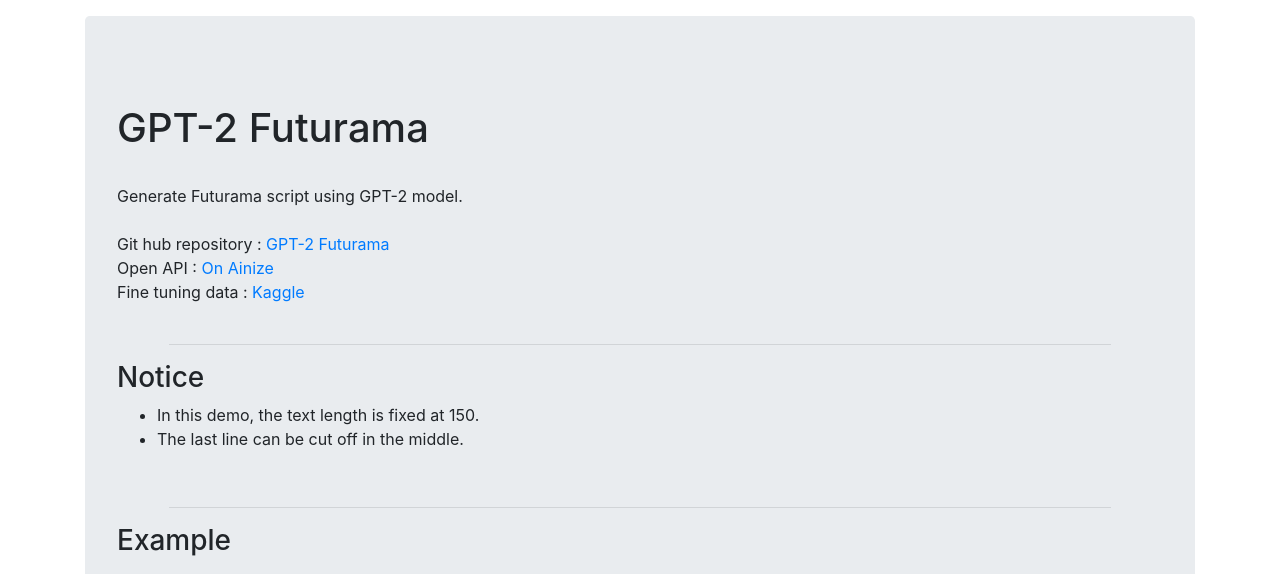
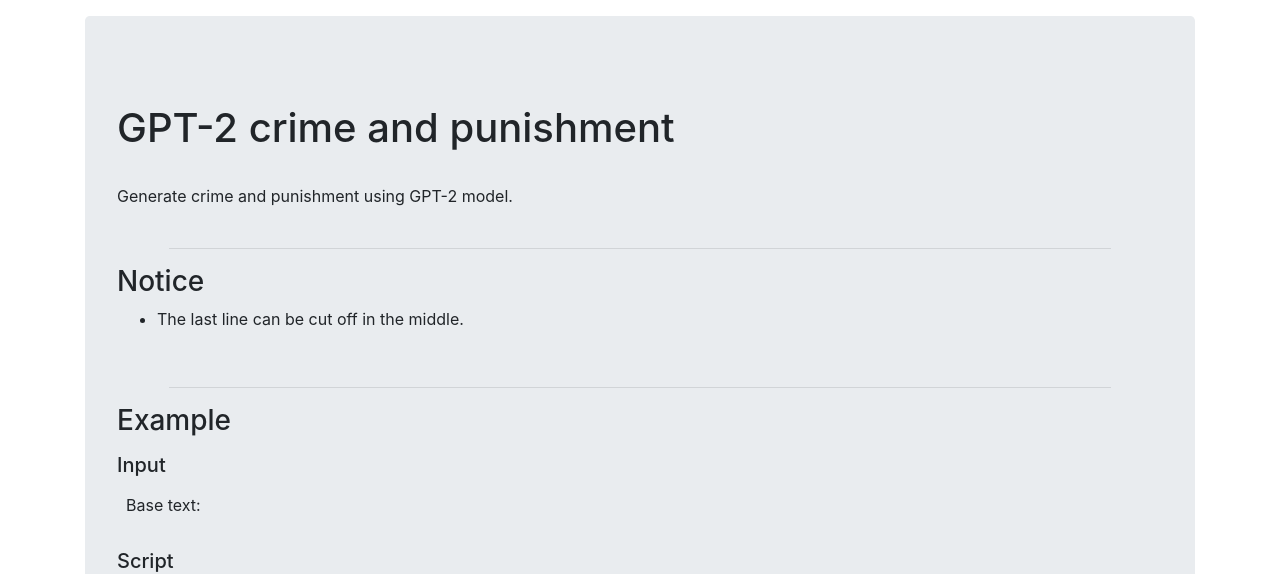
Before and after one commit to fpem123/GPT2-code, a Flask app: page / in a window 1280 px wide. Shown: the top 574 px of the page. Run offline with Flask 2, Linux system fonts and the light colour scheme; some libraries are stand-ins or nearby versions.

Commit message:
Change crime and punishment model

```diff
--- a/app.py
+++ b/app.py
@@ -1,22 +1,21 @@
-from transformers import AutoModelForCausalLM, AutoTokenizer
+from transformers import ReformerModelWithLMHead, ReformerTokenizer
 from flask import Flask, request, jsonify, render_template
 import torch
 
 from queue import Queue, Empty
 from threading import Thread
 import time
+import os
+
+os.environ['KMP_DUPLICATE_LIB_OK']='True'
 
 app = Flask(__name__)
 
-tokenizer_java = AutoTokenizer.from_pretrained('microsoft/CodeGPT-small-java')
-model_java = AutoModelForCausalLM.from_pretrained('microsoft/CodeGPT-small-java')
-
-tokenizer_py = AutoTokenizer.from_pretrained('microsoft/CodeGPT-small-py')
-model_py = AutoModelForCausalLM.from_pretrained('microsoft/CodeGPT-small-py')
+tokenizer = ReformerModelWithLMHead.from_pretrained('google/reformer-crime-and-punishment')
+model = ReformerTokenizer.from_pretrained('google/reformer-crime-and-punishment')
 
 device = torch.device('cuda' if torch.cuda.is_available() else 'cpu')
-model_java.to(device)
-model_py.to(device)
+model.to(device)
 
 requests_queue = Queue()    # request queue.
 BATCH_SIZE = 1              # max request size.
@@ -38,23 +37,19 @@ def handle_requests_by_batch():
 
             for requests in request_batch:
                 try:
-                    code_type = requests['input'].pop(0)
-                    if code_type == 'python':
-                        requests["output"] = mk_python_code(requests['input'][0], requests['input'][1], requests['input'][2])
-                    elif code_type == 'java':
-                        requests["output"] = mk_java_code(requests['input'][0], requests['input'][1], requests['input'][2])
+                    requests["output"] = mk_crim_punish(requests['input'][0], requests['input'][1], requests['input'][2])
                 except:
                     requests["output"] = 'error :('
 
-handler = Thread(target=handle_requests_by_batch).start()
 
+Thread(target=handle_requests_by_batch).start()
 
 ##
 # GPT-2 generator.
 # Make java code!.
-def mk_java_code(text, length, how_many):
+def mk_crim_punish(text, length, how_many):
     try:
-        input_ids = tokenizer_java.encode(text, return_tensors='pt')
+        input_ids = tokenizer.encode(text, return_tensors='pt')
 
         # input_ids also need to apply gpu device!
         input_ids = input_ids.to(device)
@@ -65,56 +60,19 @@ def mk_java_code(text, length, how_many):
         length = length if length > 0 else 1
 
         # model generating
-        sample_outputs = model_java.generate(input_ids, pad_token_id=50256,
-                                             do_sample=True,
-                                             max_length=length,
-                                             min_length=min_length,
-                                             top_p=0.80,
-                                             top_k=40,
-                                             num_return_sequences=how_many)
+        sample_outputs = model.generate(input_ids, pad_token_id=50256,
+                                        do_sample=True,
+                                        max_length=length,
+                                        top_p=0.80,
+                                        top_k=40,
+                                        num_return_sequences=how_many)
 
         result = dict()
 
         for idx, sample_output in enumerate(sample_outputs):
-            java_code = tokenizer_java.decode(sample_output, skip_special_tokens=True)
-            result[idx] = java_code
-
-        return result
-
-    except Exception as e:
-        print('Error occur in java code generating!', e)
-        return jsonify({'error': e}), 500
-
-
-##
-# GPT-2 generator.
-# Make java code!.
-def mk_python_code(text, length, how_many):
-    try:
-        input_ids = tokenizer_py.encode(text, return_tensors='pt')
-
-        # input_ids also need to apply gpu device!
-        input_ids = input_ids.to(device)
-
-        min_length = len(input_ids.tolist()[0])
-        length += min_length
-
-        length = length if length > 0 else 1
-
-        # model generating
-        sample_outputs = model_py.generate(input_ids, pad_token_id=50256,
-                                           do_sample=True,
-                                           max_length=length,
-                                           min_length=min_length,
-                                           top_p=0.80,
-                                           top_k=40,
-                                           num_return_sequences=how_many)
-
-        result = dict()
-
-        for idx, sample_output in enumerate(sample_outputs):
-            python_code = tokenizer_py.decode(sample_output, skip_special_tokens=True)
-            result[idx] = python_code
+            story = tokenizer.decode(sample_output, skip_special_tokens=True)
+            print(story)
+            result[idx] = story
 
         return result
 
@@ -125,8 +83,8 @@ def mk_python_code(text, length, how_many):
 
 ##
 # Get post request page.
-@app.route('/<types>', methods=['POST'])
-def generate(types):
+@app.route('/gen', methods=['POST'])
+def generate():
     # GPU app can process only one request in one time.
     if requests_queue.qsize() > BATCH_SIZE:
         return jsonify({'Error': 'Too Many Requests'}), 429
@@ -138,8 +96,6 @@ def generate(types):
         length = int(request.form['length'])
         how_many = int(request.form['howmany'])
 
-
-        args.append(types)
         args.append(text)
         args.append(length)
         args.append(how_many)
--- a/templates/main.html
+++ b/templates/main.html
@@ -52,17 +52,10 @@
 
         const length = document.getElementById("length").value;
         const howmany = document.getElementById("howmany").value;
-        let types_radio = document.getElementsByName("types");
-        let types = 'python';
 
-        for (var i=0; i<types_radio.length; i++) {
-            if (types_radio[i].checked == true) {
-                types = types_radio[i].value;
-            }
-        }
 
         const formData = new FormData();
-        const url = `/${types}`;
+        const url = `/gen`;
         let start = 0;
 
         formData.append('text', text);
@@ -86,8 +79,6 @@
             flag = false;
             document.getElementById('warning').innerText = err;
         }).then(data => {
-            data = data[0];
-
             const table = document.getElementById('generated');
 
             // 기존 내용 삭제
@@ -95,23 +86,19 @@
                 table.removeChild(table.lastChild);
             }
 
-            for (i in data) {
+             for (i in data) {
                 const row = table.insertRow();
-                const name = row.insertCell(0);
+                const idx = row.insertCell(0);
                 const text = row.insertCell(1);
 
-                name.style.width = "20%";
-                text.style.width = '70%';
+                idx.style.width = "10%";
+                text.style.width = '80%';
                 text.style.height = '60pt';
 
+                idx.innerHTML = i;
+                text.innerHTML = data[i];
 
-                if (chars.includes(data[i][0])) {
-                    name.innerHTML = `<td class="name"><center><img src="../static/${data[i][0]}.png" width="50" height="70"><br>${data[i][0]}</center></td>`;
-                } else {
-                    name.innerHTML = `<td class="name"><center><br>${data[i][0]}</center></td>`;
-                }
-
-                text.innerHTML = data[i][1];
+                console.log(data[i]);
             }
 
             clearInterval(timer);
@@ -156,11 +143,8 @@
             <div class="intro">
                 <br>
                 <!-- Project title -->
-                <h1>GPT-2 Futurama</h1><br>
-                <a>Generate Futurama script using GPT-2 model.</a><br><br>
-                <a>Git hub repository : </a> <a href="https://github.com/fpem123/GPT2-Futurama" target="_blank">GPT-2 Futurama</a><br>
-                <a>Open API : </a> <a href="https://ainize.ai/fpem123/GPT2-Futurama?branch=master" target="_blank">On Ainize</a><br>
-                <a>Fine tuning data : </a><a href="https://www.kaggle.com/josephvm/futurama-seasons-16-transcripts?select=only_spoken_text.csv" target="_blank">Kaggle</a><br><br>
+                <h1>GPT-2 crime and punishment</h1><br>
+                <a>Generate crime and punishment using GPT-2 model.</a><br><br>
             </div>
 
             <hr width="90%">
@@ -168,7 +152,6 @@
             <div class="Notice">
                 <h3>Notice</h3>
                 <ul>
-                    <li>In this demo, the text length is fixed at 150.</li>
                     <li>The last line can be cut off in the middle.</li>
                 </ul>
             </div>
@@ -178,7 +161,7 @@
             <div class="sample">
                 <h3><label>Example</label></h3>
                 <h5><label>Input</label></h5>
-                <label>&nbsp;&nbsp;Character: Philip J. Fry<br>&nbsp;&nbsp;Text: Hello everyone</label><br><br>
+                <label>&nbsp;&nbsp;Base text: <br></label><br><br>
                 <h5><label>Script</label></h5>
                 <img src="../static/Sample.png" width="100%">
             </div>
@@ -187,7 +170,7 @@
 
             <div class="generate">
                 <h3>Try it!</h3><br>
-                <label>Base code: </label>
+                <label>Base text: </label>
                 <input type="text" id="text" style="width:40%"><br>
                 <label>length: </label>
                 <select id="length" style="width:60pt">
@@ -203,11 +186,7 @@
                     <option value="3">3</option>
                     <option value="4">4</option>
                     <option value="5">5</option>
-                </select>
-                <label> Type:
-                    <input type="radio" name="types" value="python" checked> python
-                    <input type="radio" name="types" value="java"> java
-                </label><br>
+                </select><br>
                 <button class="btn btn-primary btn=lg" type="submit" id="button" onclick="send_req();">submit</button><br>
                 <b><label id="warning" style="color:red;"></label></b>
             </div>
```
